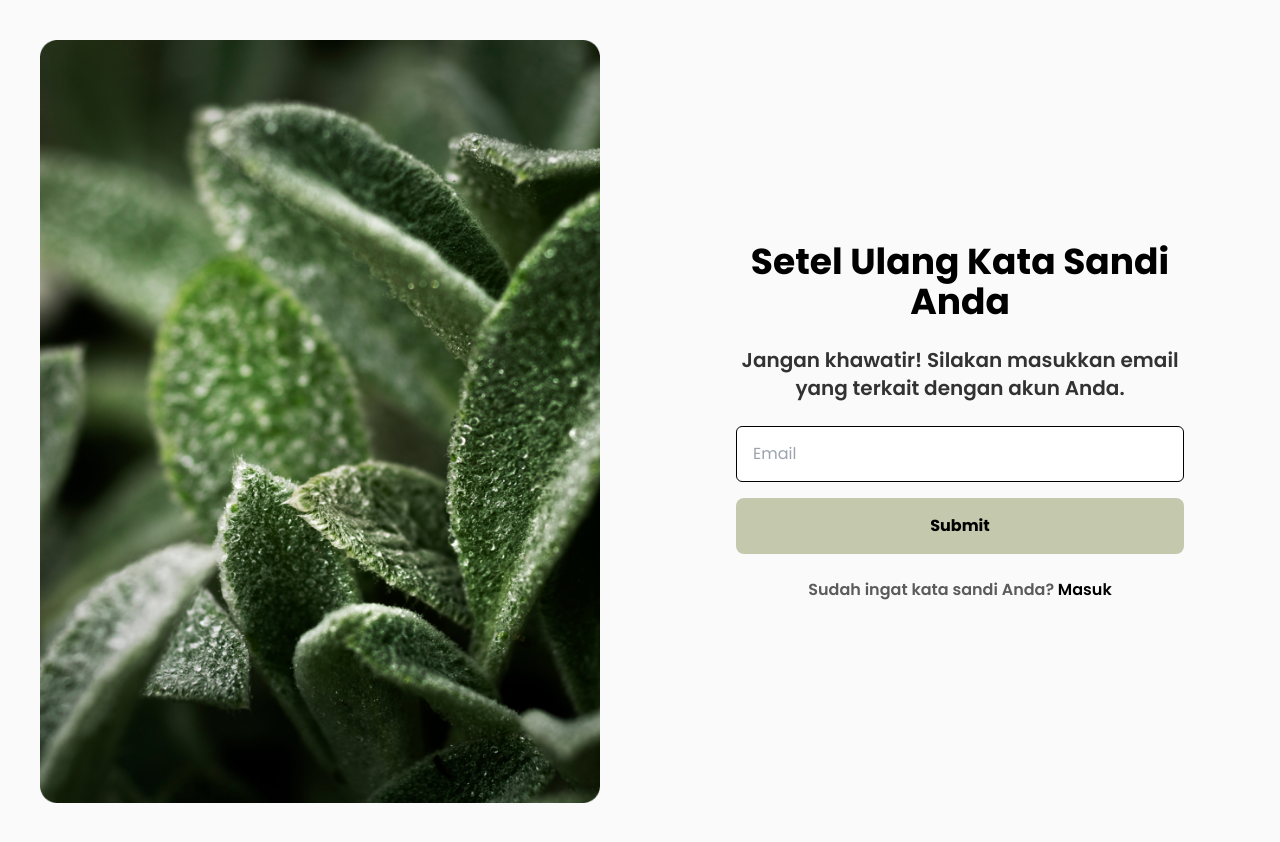
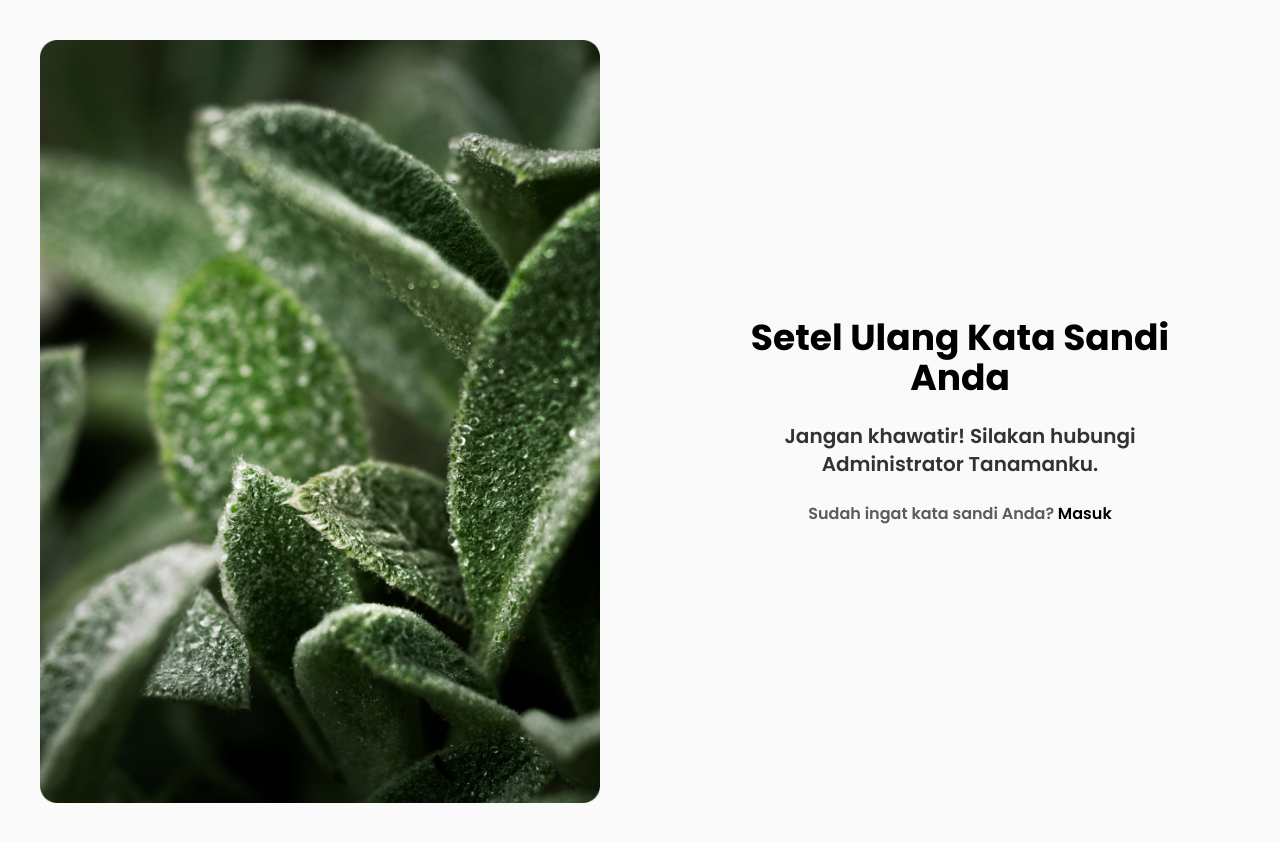
Before and after one commit to mochachmar/merdeka-massive-project, a React (Vite) app in the folder frontend/: page /forgot-password-admin in a window 1280 px wide. Built offline with nearby package versions, Linux system fonts and the light colour scheme.

Commit message:
Update file

```diff
--- a/frontend/src/pages/Admin.jsx
+++ b/frontend/src/pages/Admin.jsx
@@ -40,7 +40,7 @@
     fetchArtikelCount();
   }, []);
 
-  const jumlahArtikel = 7;
+  const jumlahArtikel = 0;
 
   return (
     <div className="flex flex-col min-h-screen w-full">
--- a/frontend/src/pages/ForgotPasswordAdmin.jsx
+++ b/frontend/src/pages/ForgotPasswordAdmin.jsx
@@ -1,3 +1,86 @@
+// import React, { useState } from 'react';
+// import { useNavigate } from 'react-router-dom';
+// import closeUpGreenLeavesNature from '../assets/close-up-green-leaves-nature.png';
+
+// export const ForgotPassword = () => {
+//   const navigate = useNavigate();
+//   const [email, setEmail] = useState('');
+//   const [error, setError] = useState('');
+
+//   const validateEmail = (email) => {
+//     const emailRegex = /^[^\s@]+@[^\s@]+\.[^\s@]+$/;
+//     return emailRegex.test(email);
+//   };
+
+//   const handleSubmit = (e) => {
+//     e.preventDefault();
+
+//     if (!email) {
+//       setError('Email wajib diisi.');
+//       return;
+//     } else if (!validateEmail(email)) {
+//       setError('Format email tidak valid.');
+//       return;
+//     } else {
+//       setError('');
+//     }
+
+//     navigate('/new-password-admin', { state: { email } });
+//   };
+
+//   return (
+//     <div className="relative min-h-screen w-full flex items-center justify-center bg-neutral-50">
+//       {/* Background Image Fullscreen */}
+//       <div
+//         className="absolute inset-0 w-full h-full bg-cover bg-center z-0"
+//         style={{
+//           backgroundImage: `url(${closeUpGreenLeavesNature})`,
+//           filter: 'brightness(0.85)',
+//         }}
+//       ></div>
+
+//       {/* Content Section */}
+//       <div className="relative flex flex-col md:flex-row max-w-[1440px] w-full min-h-screen bg-neutral-50 items-center z-10">
+//         {/* Image Section */}
+//         <div className="hidden md:block md:w-1/2 p-10">
+//           <img className="w-full object-cover max-h-[900px] rounded-lg" alt="Close up green" src={closeUpGreenLeavesNature} />
+//         </div>
+
+//         {/* Form Section */}
+//         <div className="flex flex-col items-center w-full md:w-1/2 p-6 md:p-12 lg:p-24 space-y-6">
+//           <h1 className="text-4xl font-bold text-black text-center">Setel Ulang Kata Sandi Anda</h1>
+//           <p className="text-xl font-semibold text-[#000000cc] text-center mt-4">Jangan khawatir! Silakan masukkan email yang terkait dengan akun Anda.</p>
+
+//           {/* Error Message */}
+//           {error && <p className="text-red-500 transition duration-300 ease-in-out">{error}</p>}
+
+//           {/* Email Input */}
+//           <form onSubmit={handleSubmit} className="w-full max-w-md">
+//             <input className="w-full h-14 pl-4 pr-4 py-2 border border-solid border-black rounded-md text-base" placeholder="Email" type="email" value={email} onChange={(e) => setEmail(e.target.value)} />
+
+//             {/* Submit Button */}
+//             <button type="submit" className="w-full h-14 bg-tanamanku-2 hover:bg-tanamanku-3 active:bg-tanamanku-4 rounded-lg font-bold text-black mt-4">
+//               Submit
+//             </button>
+//           </form>
+
+//           {/* Back to Sign In Link */}
+//           <div className="text-center mt-6">
+//             <p className="text-base font-semibold text-[#5b5b5b]">
+//               Sudah ingat kata sandi Anda?{' '}
+//               <span className="text-black cursor-pointer hover:text-blue-500" onClick={() => navigate('/sign-in-admin')}>
+//                 Masuk
+//               </span>
+//             </p>
+//           </div>
+//         </div>
+//       </div>
+//     </div>
+//   );
+// };
+
+// export default ForgotPassword;
+
 import React, { useState } from 'react';
 import { useNavigate } from 'react-router-dom';
 import closeUpGreenLeavesNature from '../assets/close-up-green-leaves-nature.png';
@@ -49,20 +132,10 @@
         {/* Form Section */}
         <div className="flex flex-col items-center w-full md:w-1/2 p-6 md:p-12 lg:p-24 space-y-6">
           <h1 className="text-4xl font-bold text-black text-center">Setel Ulang Kata Sandi Anda</h1>
-          <p className="text-xl font-semibold text-[#000000cc] text-center mt-4">Jangan khawatir! Silakan masukkan email yang terkait dengan akun Anda.</p>
+          <p className="text-xl font-semibold text-[#000000cc] text-center mt-4">Jangan khawatir! Silakan hubungi Administrator Tanamanku.</p>
 
           {/* Error Message */}
           {error && <p className="text-red-500 transition duration-300 ease-in-out">{error}</p>}
-
-          {/* Email Input */}
-          <form onSubmit={handleSubmit} className="w-full max-w-md">
-            <input className="w-full h-14 pl-4 pr-4 py-2 border border-solid border-black rounded-md text-base" placeholder="Email" type="email" value={email} onChange={(e) => setEmail(e.target.value)} />
-
-            {/* Submit Button */}
-            <button type="submit" className="w-full h-14 bg-tanamanku-2 hover:bg-tanamanku-3 active:bg-tanamanku-4 rounded-lg font-bold text-black mt-4">
-              Submit
-            </button>
-          </form>
 
           {/* Back to Sign In Link */}
           <div className="text-center mt-6">
```
